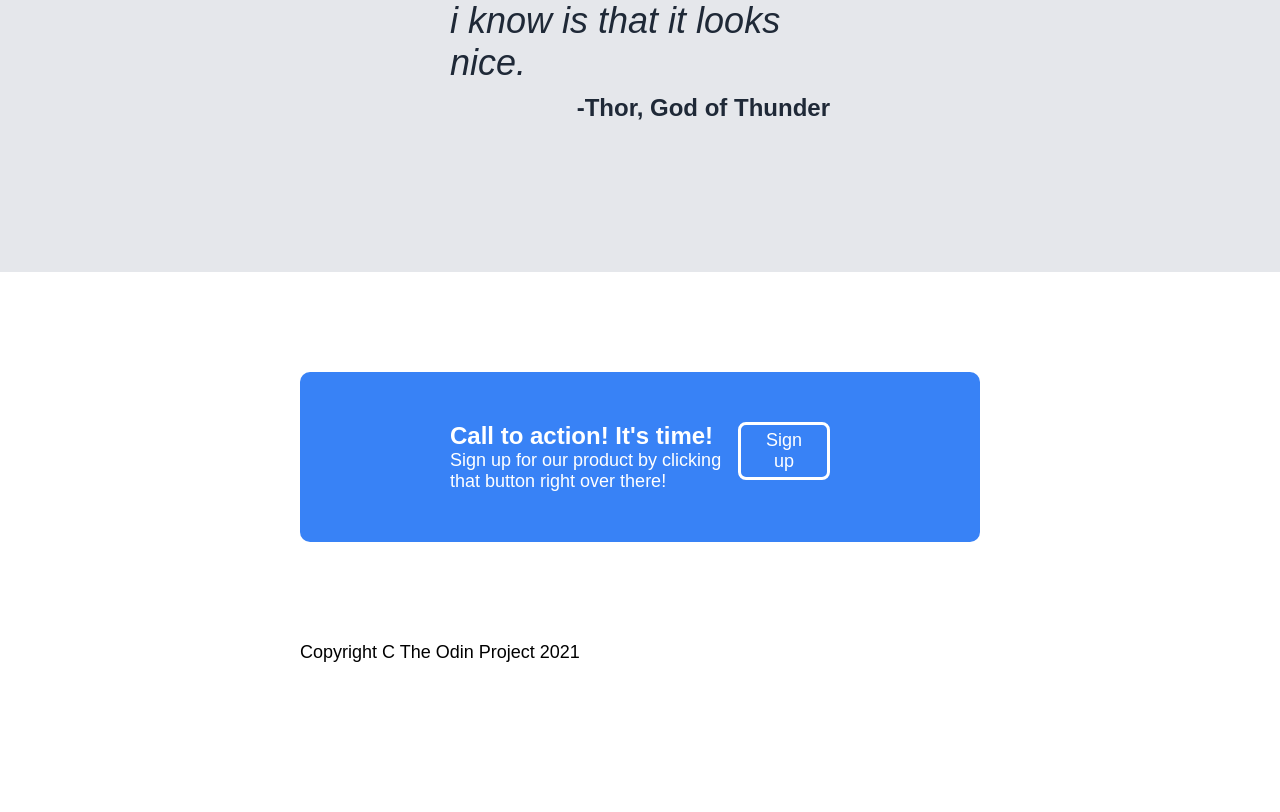
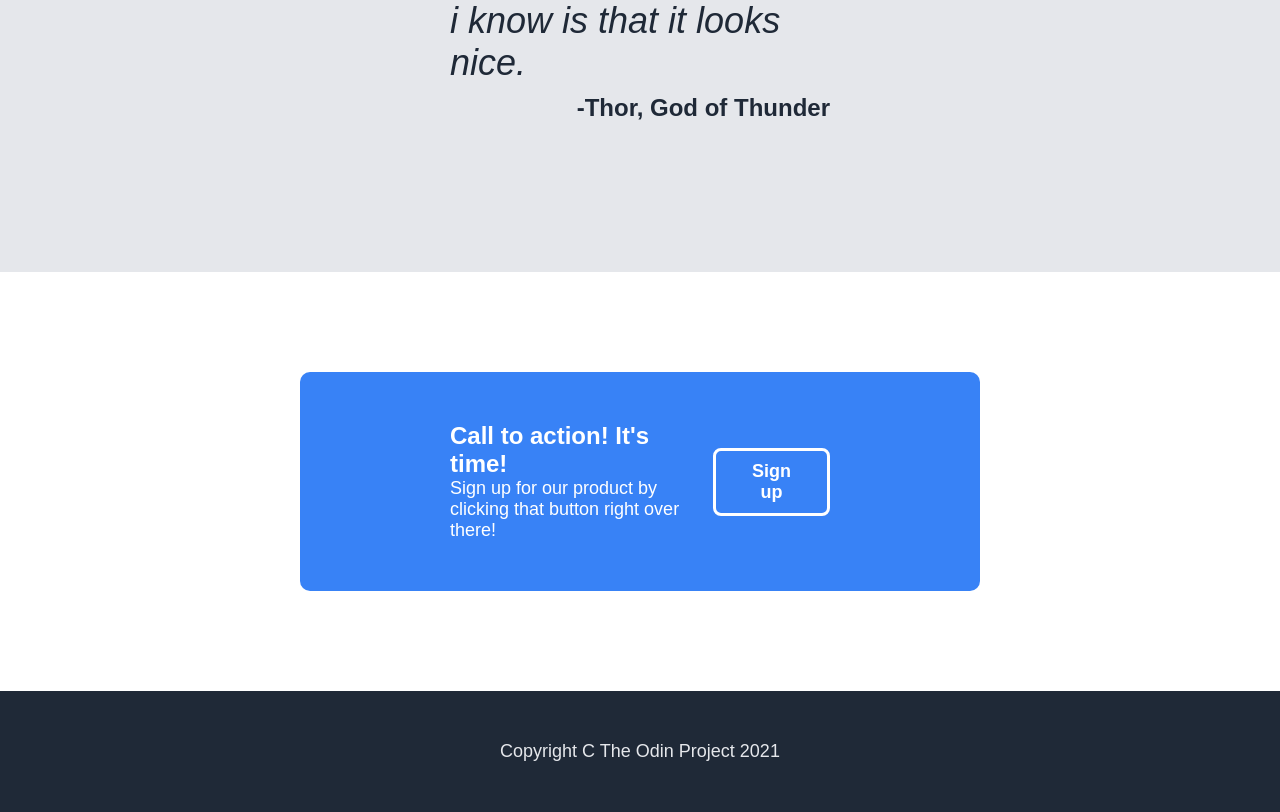
Before and after one commit to RianAhmedWork/landing-page, a plain HTML site: page index.html in a window 1280 px wide. Shown: the part 1646-2458 px from the top of the page. Before the commit the page ends 2309 px from the top, so only its background shows below. Drawn offline with Linux system fonts and the light colour scheme.

Commit message:
Finish footer section

```diff
--- a/main.css
+++ b/main.css
@@ -161,6 +161,7 @@ body {
   border-radius: 10px;
   padding: 50px 150px;
   color: white;
+  align-items: center;
 }
 
 .action-title {
@@ -174,6 +175,15 @@ body {
   font-weight: 800px;
   background-color: #3882f6;
   border-radius: 8px;
-  border: solid white;
-  padding: 5px 25px;
+  border: solid white 3px;
+  padding: 10px 36px;
+  font-weight: 800;
 }
+
+.footer {
+  background-color: #1f2937;
+  color: #e5e7eb;
+  font-size: 18px;
+  text-align: center;
+  padding: 50px;
+}
```
